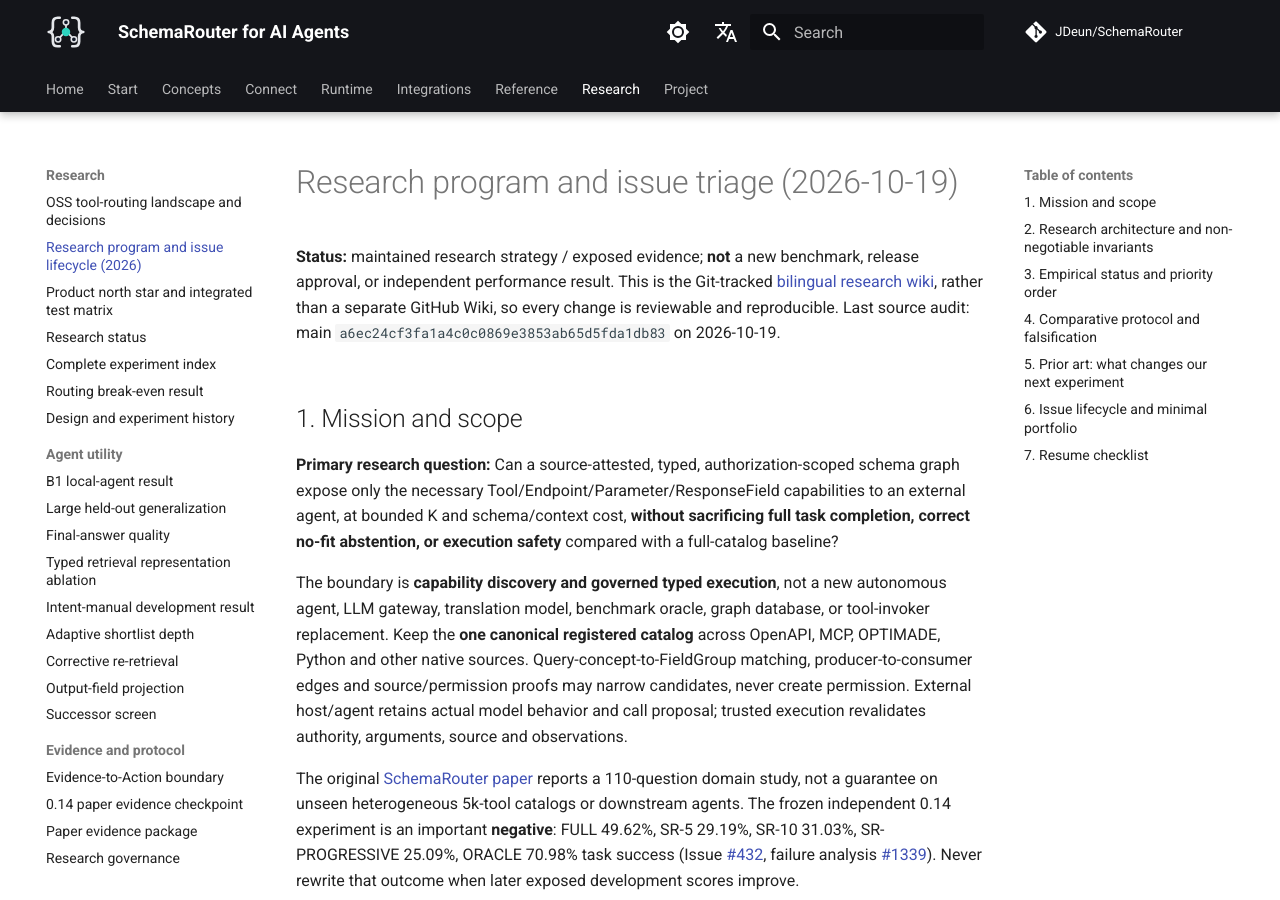
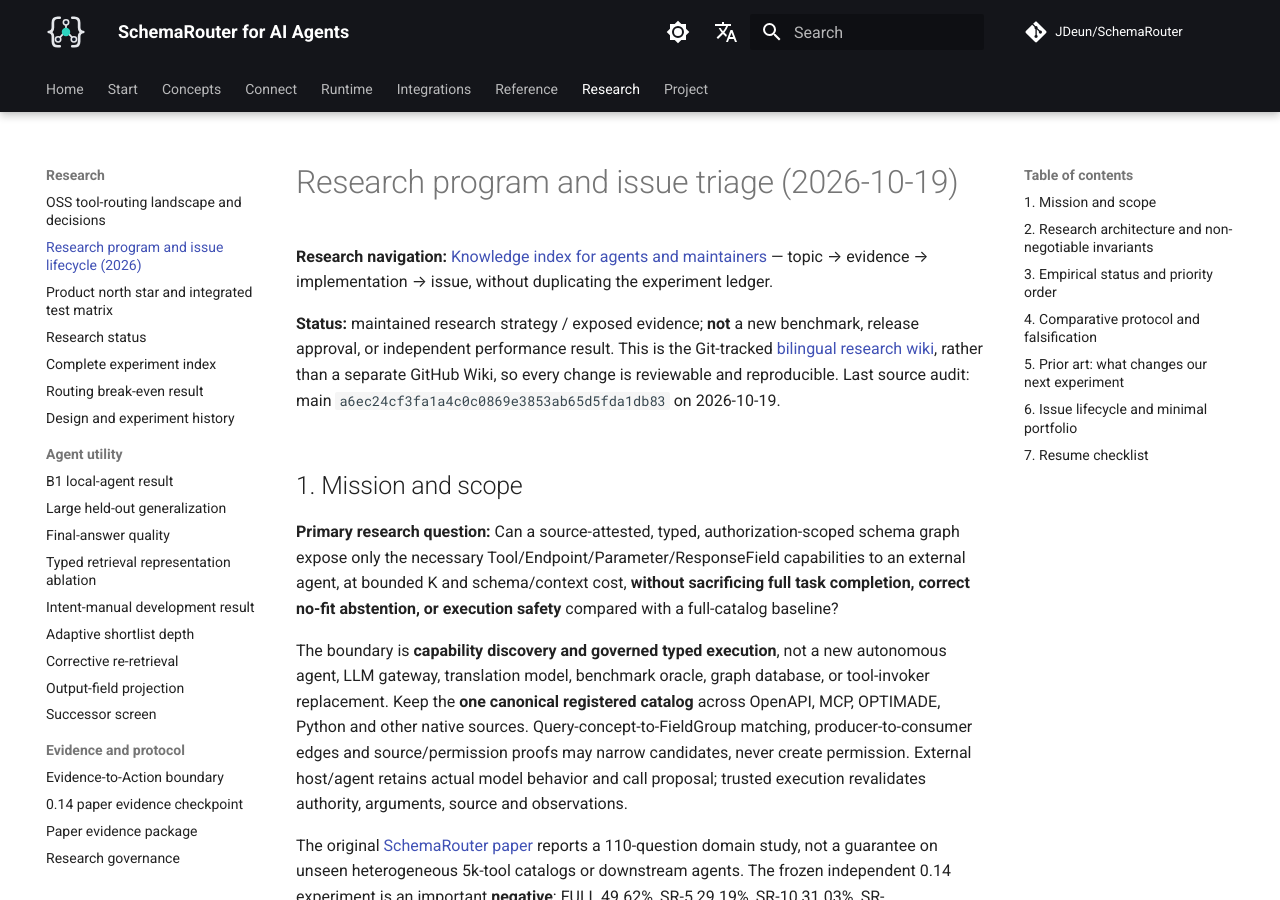
Before and after one commit to JDeun/SchemaRouter, an MkDocs documentation site: the page built from docs/research/research-program-2026.md, in a window 1280 px wide and 900 px high. Built offline with MkDocs 1.6.1 and Material for MkDocs 9.7.7, drawn with Linux system fonts in a browser that asks for light colours; comment, search, counter and statistics services are not loaded.

Commit message:
docs(research): link knowledge index from canonical research program

```diff
--- a/docs/research/research-program-2026.md
+++ b/docs/research/research-program-2026.md
@@ -1,4 +1,6 @@
 # Research program and issue triage (2026-10-19)
+
+**Research navigation:** [Knowledge index for agents and maintainers](knowledge-index.md) — topic → evidence → implementation → issue, without duplicating the experiment ledger.
 
 **Status:** maintained research strategy / exposed evidence; **not** a new benchmark, release approval, or independent performance result. This is the Git-tracked [bilingual research wiki](tool-routing-landscape.md), rather than a separate GitHub Wiki, so every change is reviewable and reproducible. Last source audit: main `a6ec24cf3fa1a4c0c0869e3853ab65d5fda1db83` on 2026-10-19.
 
```
